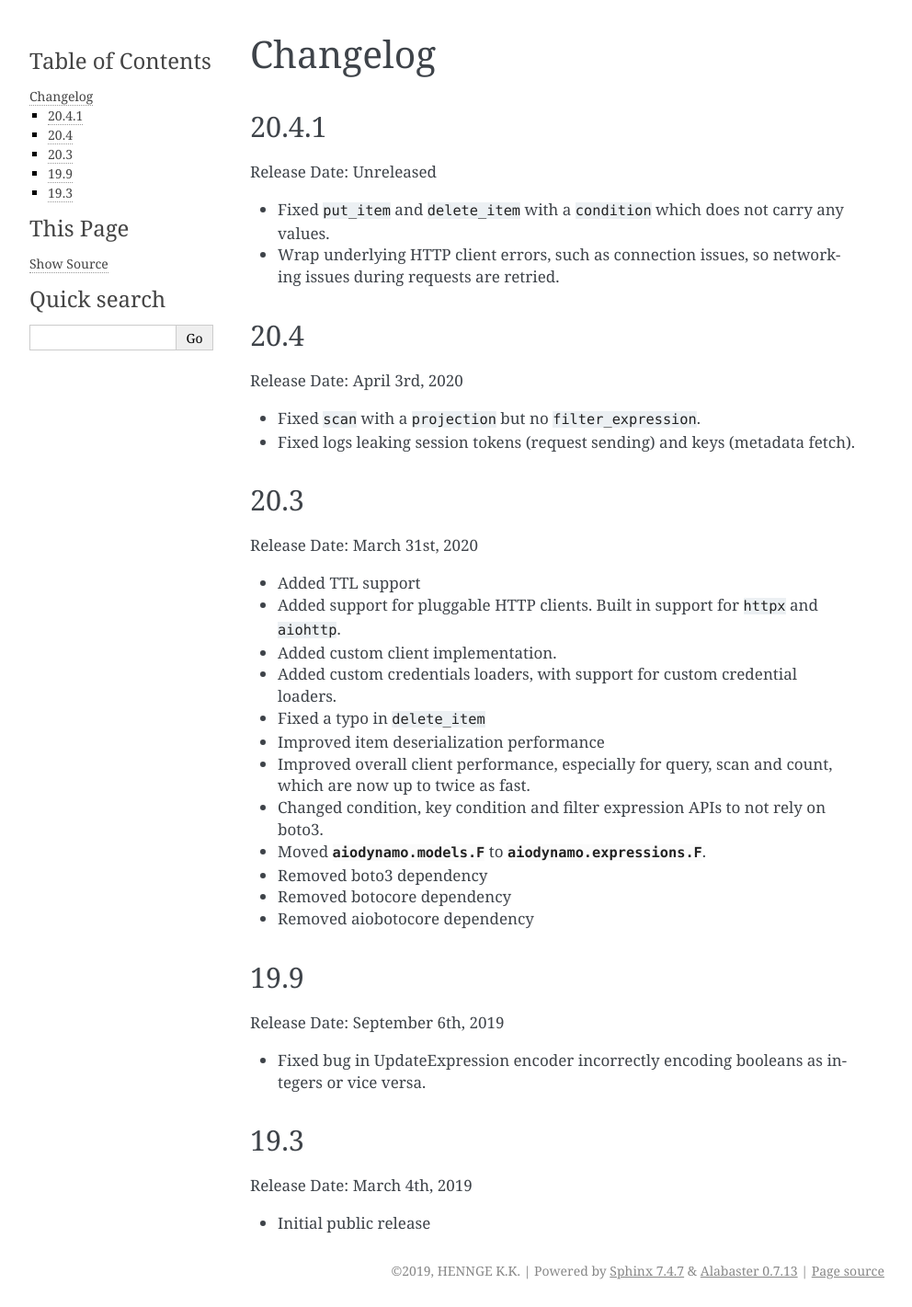
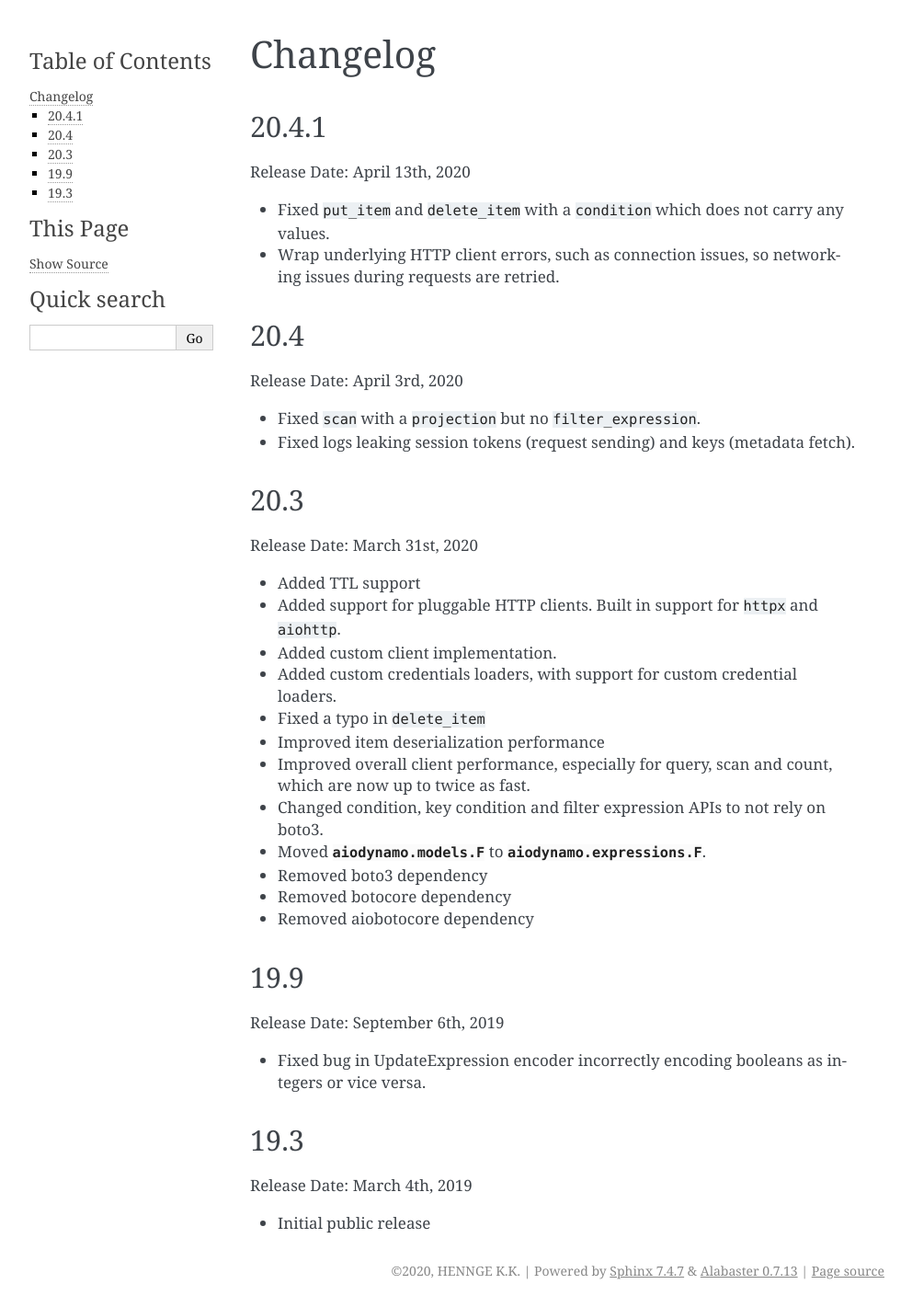
Before and after one commit to HENNGE/aiodynamo, a Sphinx documentation site: the page built from docs/changelog.rst, in a window 1280 px wide. Shown: the whole page at 92% size, without its empty margins (148-1140 px from the left). Built offline with Sphinx 7.4.7, drawn with Linux system fonts in a browser that asks for light colours; part of the change alters nothing that is shown.

```diff
--- a/docs/changelog.rst
+++ b/docs/changelog.rst
@@ -4,7 +4,7 @@ Changelog
 20.4.1
 ------
 
-Release Date: Unreleased
+Release Date: April 13th, 2020
 
 * Fixed ``put_item`` and ``delete_item`` with a ``condition`` which does not carry any values.
 * Wrap underlying HTTP client errors, such as connection issues, so networking issues during
--- a/docs/conf.py
+++ b/docs/conf.py
@@ -18,16 +18,20 @@
 
 
 # -- Project information -----------------------------------------------------
+from pathlib import Path
 
 project = "aiodynamo"
-copyright = "2019, HENNGE K.K"
+copyright = "2020, HENNGE K.K"
 author = "HENNGE K.K"
 
-# The short X.Y version
-version = ""
 # The full version, including alpha/beta/rc tags
-release = "19.2"
-
+_metadata = Path(__file__).parent.parent.joinpath("pyproject.toml").read_text()
+for _line in _metadata.splitlines(keepends=False):
+    if _line.startswith("version = "):
+        release = version = _line.split("=", 1)[1].strip().strip('"')
+        break
+else:
+    release = version = "<unknown>"
 
 # -- General configuration ---------------------------------------------------
 
```
